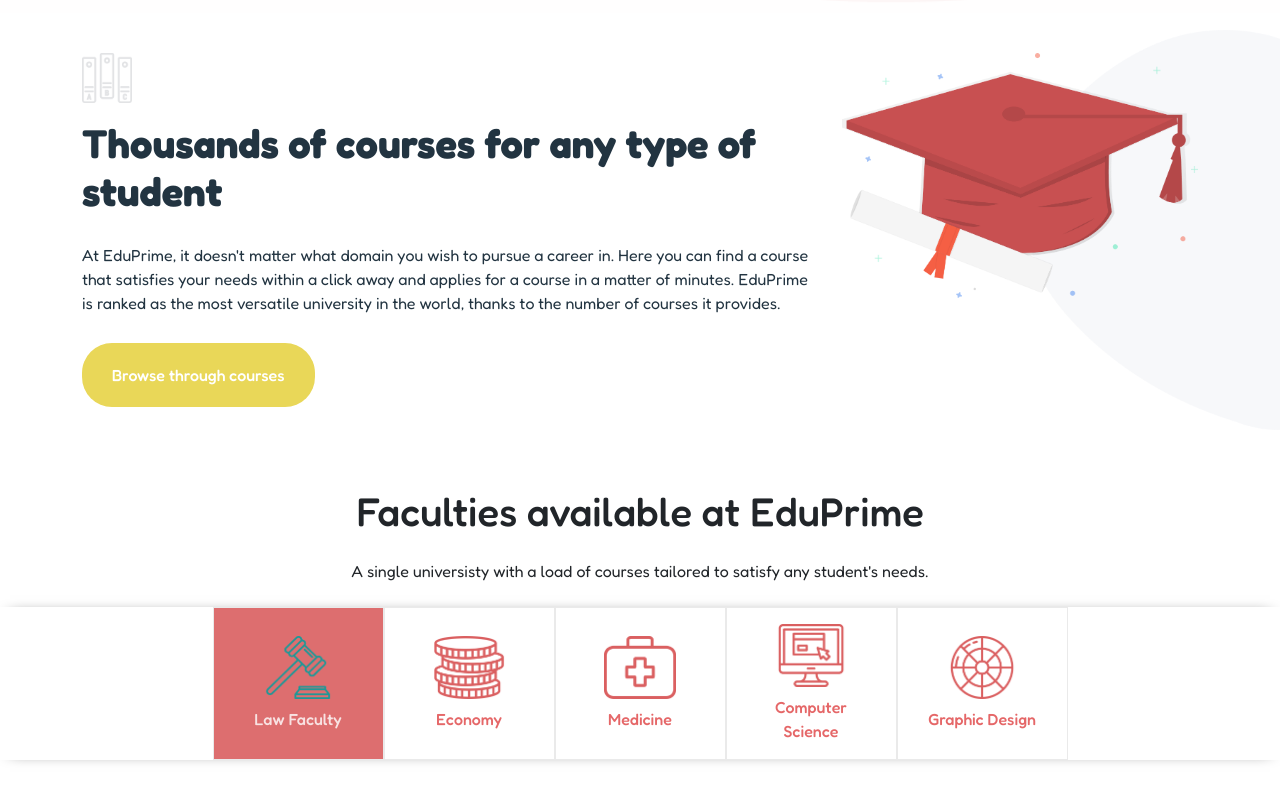
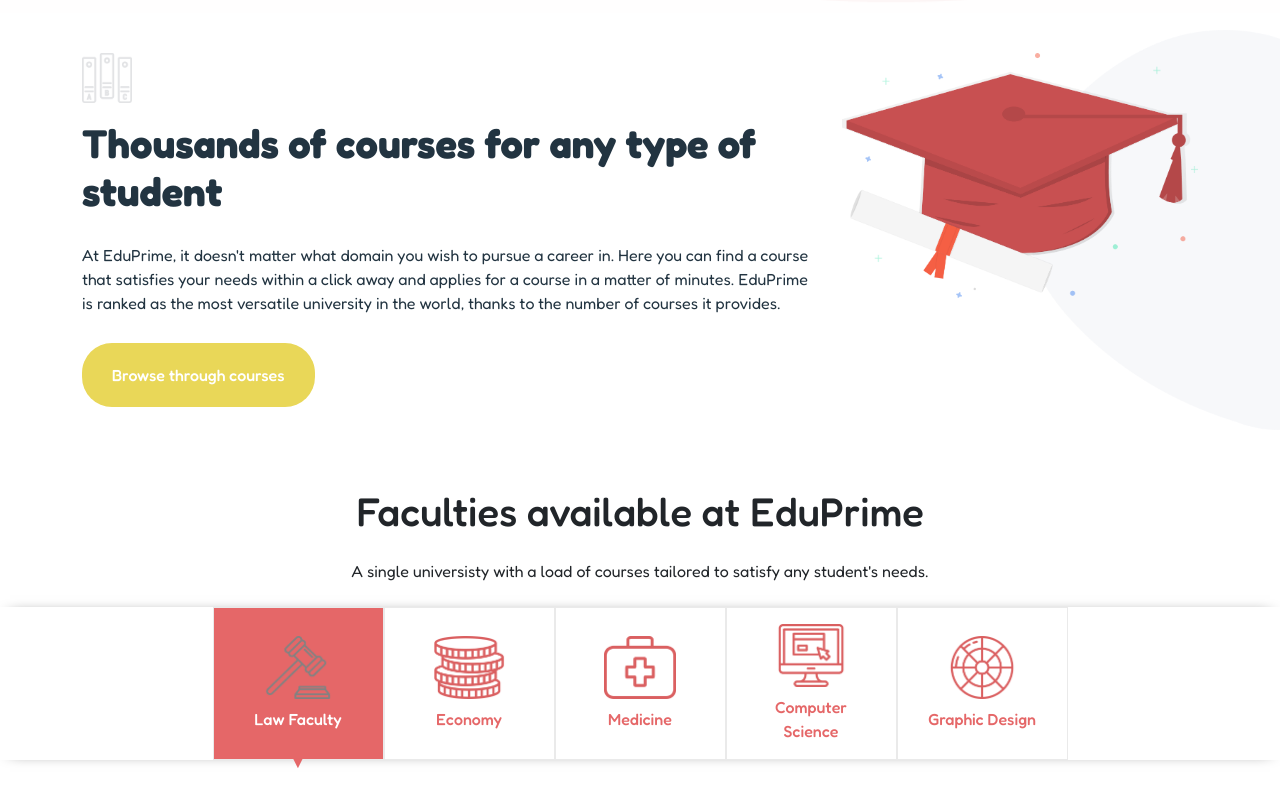
Before and after one commit to DarioGiusino/proj-html-vuejs, a Vue app: page / in a window 1280 px wide. In both pictures the pointer is over the element "Law Faculty". Shown: the part 650-1450 px from the top of the page. Built offline with nearby package versions, Linux system fonts and the light colour scheme.

Commit message:
styled faculty card in hover (future select)

```diff
--- a/src/components/Faculties.vue
+++ b/src/components/Faculties.vue
@@ -61,6 +61,8 @@ export default {
         align-items: center;
         justify-content: center;
 
+        position: relative;
+
         img {
             width: 60%;
         }
@@ -70,11 +72,20 @@ export default {
         }
 
         &:hover {
-            background-color: $bg-red-2;
-            color: $text-white-2;
+            background-color: $bg-red-1;
+            color: $text-white-1;
 
             img {
-                filter: invert(1);
+                filter: grayscale(1)
+            }
+
+            &::after {
+                content: '\25BC';
+                color: $bg-red-1;
+                position: absolute;
+                bottom: -15px;
+                left: 50%;
+                transform: translate(-50%, 0);
             }
 
         }
```
